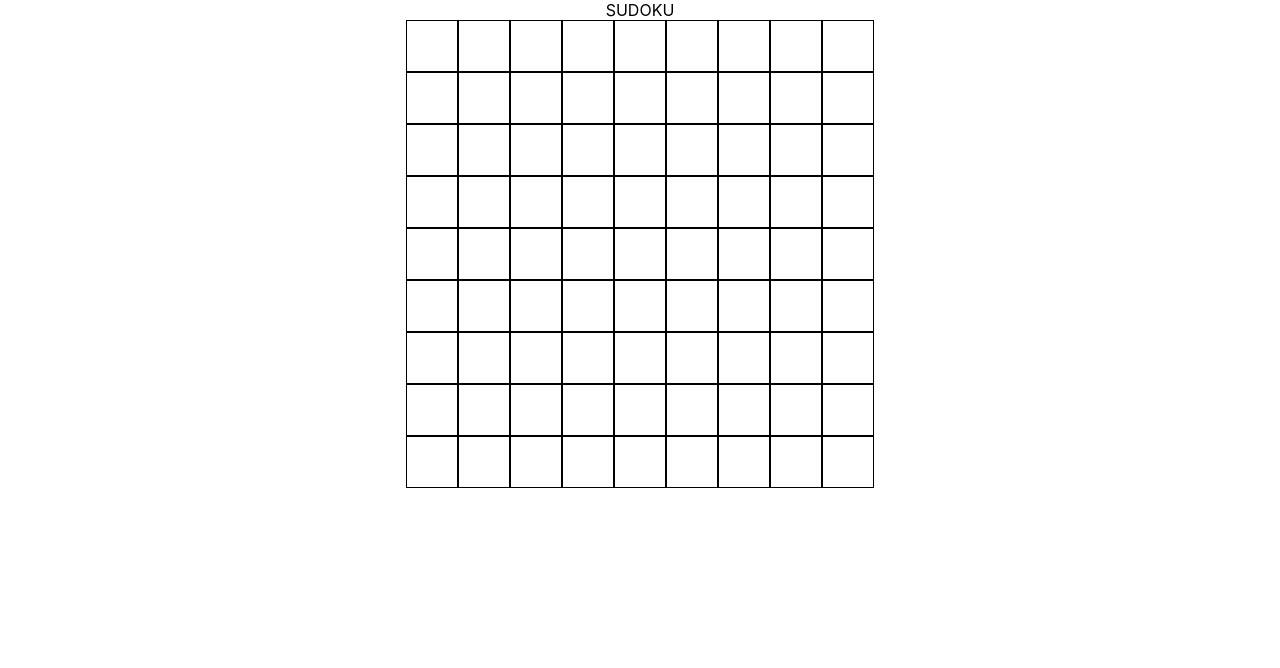
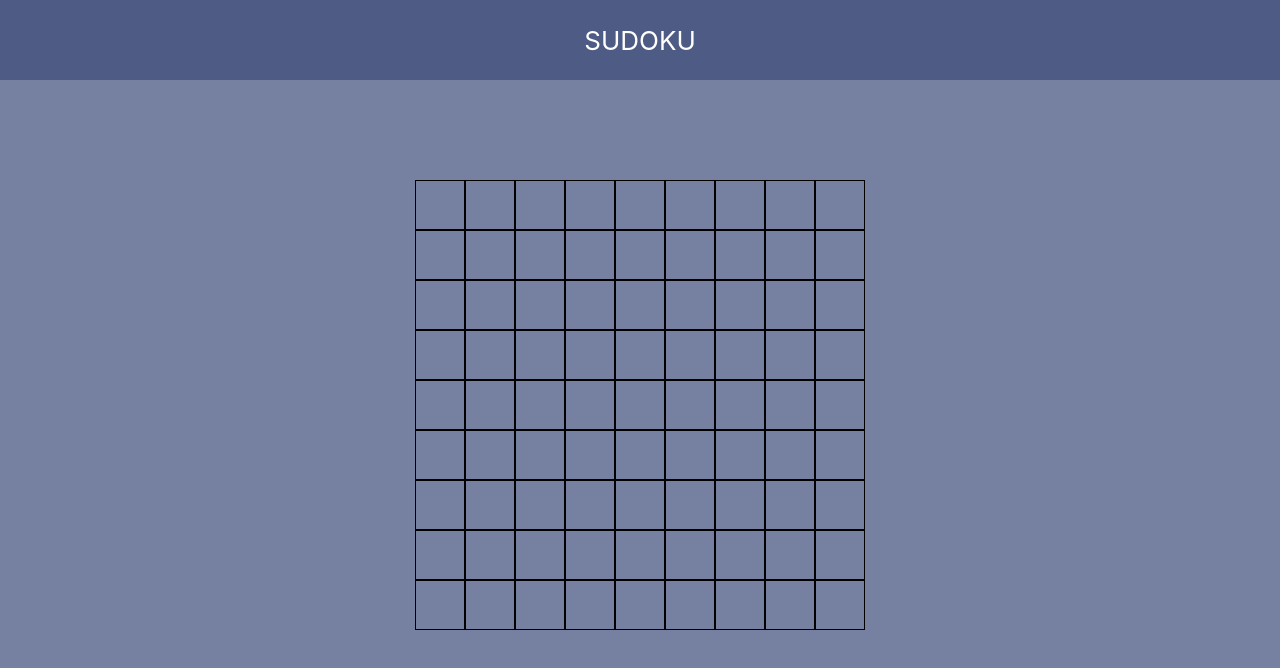
Before and after one commit to nicolosponziello/sudoku-game-react, a React (Create React App) app: page / in a window 1280 px wide. Shown: the top 668 px of the page. Built offline with nearby package versions, Linux system fonts and the light colour scheme.

Commit message:
update style

```diff
--- a/src/App.css
+++ b/src/App.css
@@ -1,27 +1,13 @@
+* {
+  box-sizing: border-box;
+  -webkit-box-sizing: border-box;
+  -moz-box-sizing: border-box;
+}
 .App {
   text-align: center;
-}
-
-.App-logo {
-  height: 40vmin;
-  pointer-events: none;
-}
-
-@media (prefers-reduced-motion: no-preference) {
-  .App-logo {
-    animation: App-logo-spin infinite 20s linear;
-  }
-}
-
-.App-header {
-  background-color: #282c34;
-  min-height: 100vh;
-  display: flex;
-  flex-direction: column;
-  align-items: center;
-  justify-content: center;
-  font-size: calc(10px + 2vmin);
-  color: white;
+  background-color: #7681a2;
+  width: 100vw;
+  height: 100vh;
 }
 
 .square {
@@ -32,8 +18,29 @@
   transition: 0.5s ease;
   margin: 0;
   padding: 0;
+  vertical-align: middle;
+  text-align: center;
+  background-color: #7681a2;
+  font-size: 1.1em;
 }
 
 .square:hover {
   background-color: lightblue;
 }
+
+.header {
+  background-color: #4e5c85;
+  height: 10vh;
+  color: white;
+  display: flex;
+  justify-content: center;
+  align-content: center;
+  font-size: calc(10px + 2vmin);
+
+  margin-bottom: 100px;
+}
+
+.header .title {
+  justify-self: center;
+  align-self: center;
+}
```
